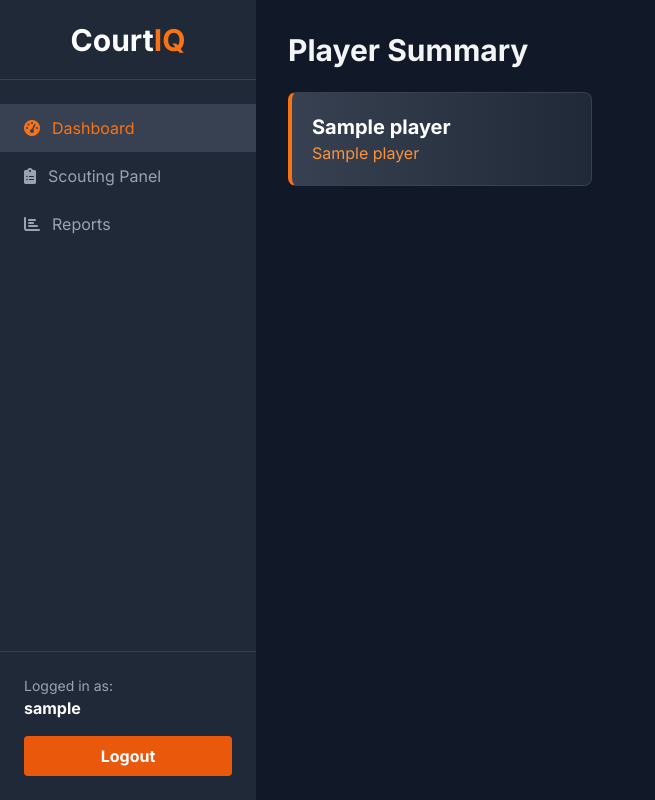
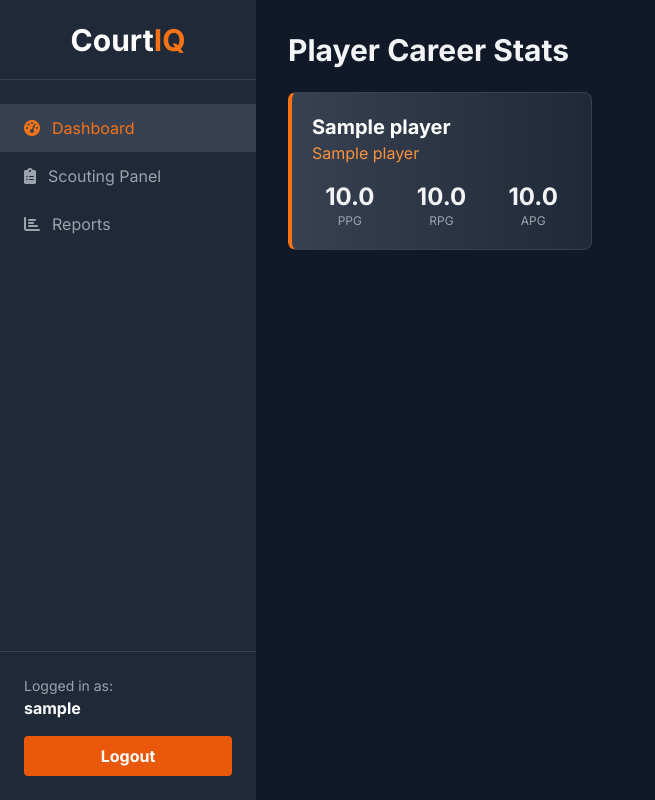
Before and after one commit to Omarelhaq-fi/courtiqpython, a Flask app: template templates/dashboard.html in a window 1280 px wide. Shown: the whole page, without its empty margins (0-655 px from the left). Run offline with Flask 3, Linux system fonts and the light colour scheme; the template is opened without the code that fills it: most values are stand-ins (such as "Sample title", 1, 10 or a date in 2020); some libraries are stand-ins or nearby versions.

Commit message:
Update dashboard.html

```diff
--- a/templates/dashboard.html
+++ b/templates/dashboard.html
@@ -25,27 +25,15 @@
             <h1 class="text-3xl font-bold text-white">Court<span class="text-orange-500">IQ</span></h1>
         </div>
         <nav class="mt-6">
-            <a href="#" class="nav-link active flex items-center py-3 px-6" onclick="showTab('dashboard')">
-                <i class="fas fa-tachometer-alt mr-3"></i> Dashboard
-            </a>
-            <a href="#" class="nav-link flex items-center py-3 px-6" onclick="showTab('scouting')">
-                <i class="fas fa-clipboard-list mr-3"></i> Scouting Panel
-            </a>
-            <a href="#" class="nav-link flex items-center py-3 px-6" onclick="showTab('reports')">
-                <i class="fas fa-chart-bar mr-3"></i> Reports
-            </a>
-            {% if role == 'admin' %}
-            <a href="#" class="nav-link flex items-center py-3 px-6" onclick="showTab('admin')">
-                <i class="fas fa-users-cog mr-3"></i> Admin Panel
-            </a>
-            {% endif %}
+            <a href="#" class="nav-link active flex items-center py-3 px-6" onclick="showTab('dashboard')"><i class="fas fa-tachometer-alt mr-3"></i> Dashboard</a>
+            <a href="#" class="nav-link flex items-center py-3 px-6" onclick="showTab('scouting')"><i class="fas fa-clipboard-list mr-3"></i> Scouting Panel</a>
+            <a href="#" class="nav-link flex items-center py-3 px-6" onclick="showTab('reports')"><i class="fas fa-chart-bar mr-3"></i> Reports</a>
+            {% if role == 'admin' %}<a href="#" class="nav-link flex items-center py-3 px-6" onclick="showTab('admin')"><i class="fas fa-users-cog mr-3"></i> Admin Panel</a>{% endif %}
         </nav>
         <div class="absolute bottom-0 w-64 p-6 border-t border-gray-700">
              <div class="text-gray-400 text-sm">Logged in as:</div>
              <div class="font-bold text-white">{{ username }}</div>
-             <a href="{{ url_for('logout') }}" class="block w-full text-center mt-4 bg-orange-600 hover:bg-orange-700 text-white font-bold py-2 px-4 rounded">
-                Logout
-            </a>
+             <a href="{{ url_for('logout') }}" class="block w-full text-center mt-4 bg-orange-600 hover:bg-orange-700 text-white font-bold py-2 px-4 rounded">Logout</a>
         </div>
     </aside>
 
@@ -53,18 +41,21 @@
     <main class="flex-1 p-8 overflow-y-auto">
         <!-- Dashboard Tab -->
         <div id="dashboard" class="tab-content">
-            <h2 class="text-3xl font-bold mb-6">Player Summary</h2>
+            <h2 class="text-3xl font-bold mb-6">Player Career Stats</h2>
             <div class="grid grid-cols-1 md:grid-cols-2 lg:grid-cols-3 gap-6">
-                {% if players %}
-                    {% for player in players %}
-                    <div class="content-card rounded-lg p-5 player-summary-card">
-                        <h3 class="font-bold text-xl text-white">{{ player.name }}</h3>
-                        <p class="text-orange-400">{{ player.team_name or 'No Team' }}</p>
+                {% for player in players %}
+                <div class="content-card rounded-lg p-5 player-summary-card">
+                    <h3 class="font-bold text-xl text-white">{{ player.name }}</h3>
+                    <p class="text-orange-400">{{ player.team_name or 'No Team' }}</p>
+                    <div class="mt-4 grid grid-cols-3 gap-4 text-center">
+                        <div><p class="text-2xl font-bold">{{ "%.1f"|format(player.ppg) }}</p><p class="text-xs text-gray-400">PPG</p></div>
+                        <div><p class="text-2xl font-bold">{{ "%.1f"|format(player.rpg) }}</p><p class="text-xs text-gray-400">RPG</p></div>
+                        <div><p class="text-2xl font-bold">{{ "%.1f"|format(player.apg) }}</p><p class="text-xs text-gray-400">APG</p></div>
                     </div>
-                    {% endfor %}
+                </div>
                 {% else %}
                     <p class="text-gray-400">No players found. Add teams and players from the Admin Panel.</p>
-                {% endif %}
+                {% endfor %}
             </div>
         </div>
 
@@ -78,7 +69,20 @@
 
         <!-- Reports Tab -->
         <div id="reports" class="tab-content hidden">
-            <h2 class="text-3xl font-bold mb-6">Reports</h2>
+            <h2 class="text-3xl font-bold mb-6">Reports History</h2>
+            <div class="content-card rounded-lg p-5">
+                <ul class="space-y-3">
+                    {% for report in reports %}
+                    <li>
+                        <a href="{{ url_for('view_report', report_id=report.id) }}" class="text-orange-500 hover:underline text-lg">
+                            Report for {{ report.team_name }} - {{ report.created_at.strftime('%Y-%m-%d %H:%M') }}
+                        </a>
+                    </li>
+                    {% else %}
+                    <p class="text-gray-400">No reports have been generated yet.</p>
+                    {% endfor %}
+                </ul>
+            </div>
         </div>
 
         <!-- Admin Panel Tab -->
@@ -86,10 +90,7 @@
         <div id="admin" class="tab-content hidden">
             <h2 class="text-3xl font-bold mb-6">Admin Panel</h2>
             <div class="grid grid-cols-1 lg:grid-cols-2 gap-8">
-
-                <!-- Management Column -->
                 <div class="space-y-8">
-                    <!-- Add Team -->
                     <div class="content-card rounded-lg p-6">
                         <h3 class="text-xl font-bold mb-4">Add New Team</h3>
                         <form action="{{ url_for('add_team') }}" method="POST" class="space-y-4">
@@ -97,7 +98,6 @@
                             <button type="submit" class="w-full bg-orange-600 hover:bg-orange-700 text-white font-bold py-2 px-4 rounded">Add Team</button>
                         </form>
                     </div>
-                    <!-- Add Player -->
                     <div class="content-card rounded-lg p-6">
                         <h3 class="text-xl font-bold mb-4">Add New Player</h3>
                         <form action="{{ url_for('add_player') }}" method="POST" class="space-y-4">
@@ -111,7 +111,6 @@
                             <button type="submit" class="w-full bg-orange-600 hover:bg-orange-700 text-white font-bold py-2 px-4 rounded">Add Player</button>
                         </form>
                     </div>
-                    <!-- Add Coach -->
                     <div class="content-card rounded-lg p-6">
                         <h3 class="text-xl font-bold mb-4">Add New Coach</h3>
                         <form action="{{ url_for('add_coach') }}" method="POST" class="space-y-4">
@@ -121,8 +120,6 @@
                         </form>
                     </div>
                 </div>
-
-                <!-- Assignment Column -->
                 <div class="content-card rounded-lg p-6">
                     <h3 class="text-xl font-bold mb-4">Assign Resources to Coach</h3>
                     <form action="{{ url_for('assign_resources') }}" method="POST" class="space-y-4">
```
